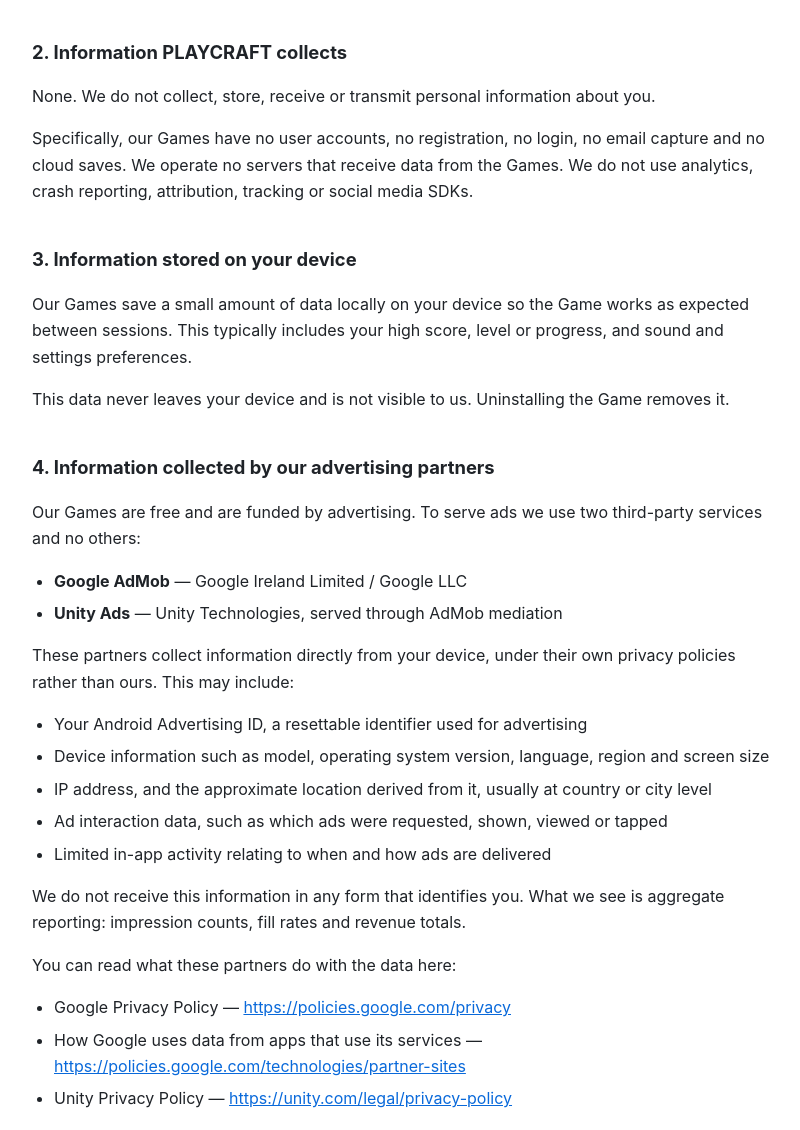
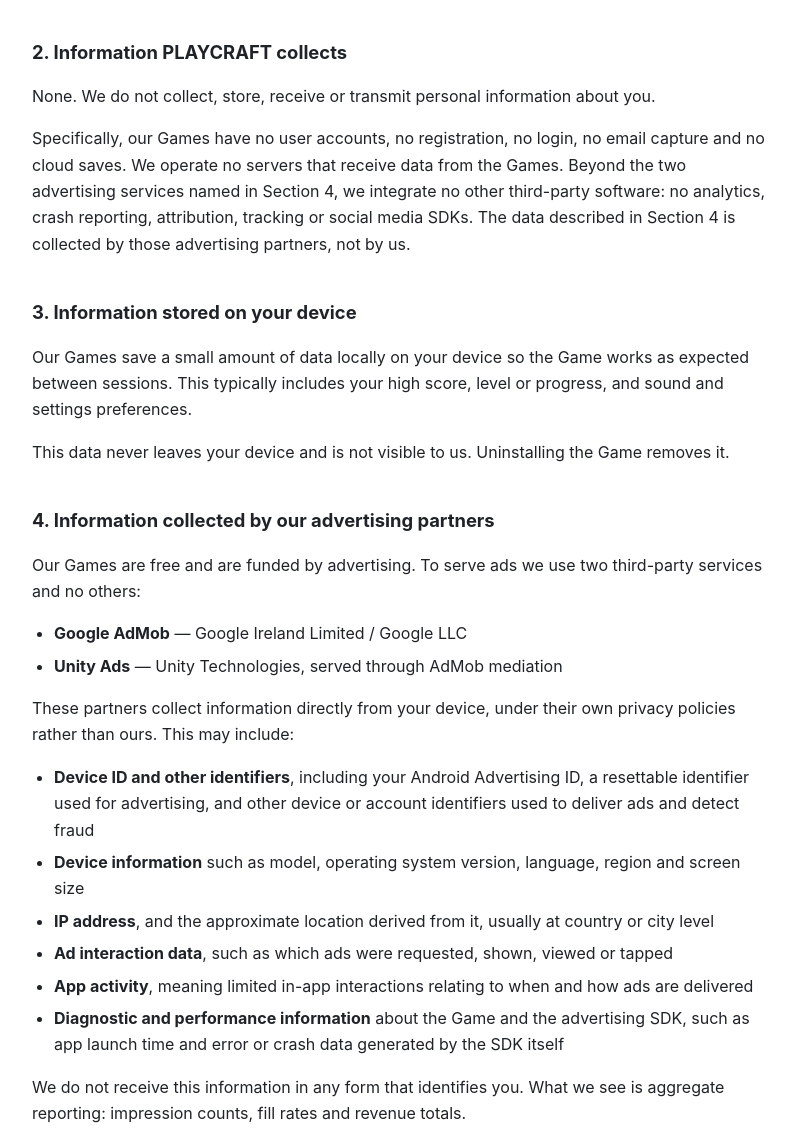
Before and after one commit to gamecraft-dev/PLAYCRAFT, a plain HTML site: page index.html in a window 1280 px wide. Shown: the part 703-1833 px from the top of the page, without its empty margins (238-1038 px from the left). Drawn offline with Linux system fonts and the light colour scheme.

Commit message:
Privacy Policy Update

```diff
--- a/index.html
+++ b/index.html
@@ -33,7 +33,7 @@
 <h1>Privacy Policy</h1>
 <p class="meta">PLAYCRAFT<br>
 Effective date: 2 September 2026<br>
-Last updated: 2 September 2026</p>
+Last updated: 6 September 2026</p>
 
 <p>This Privacy Policy explains how PLAYCRAFT ("PLAYCRAFT", "we", "us") handles information in connection with the mobile games we publish on Google Play (each, a "Game"). Please read it before installing or playing.</p>
 
@@ -51,7 +51,7 @@ Last updated: 2 September 2026</p>
 
 <h2>2. Information PLAYCRAFT collects</h2>
 <p>None. We do not collect, store, receive or transmit personal information about you.</p>
-<p>Specifically, our Games have no user accounts, no registration, no login, no email capture and no cloud saves. We operate no servers that receive data from the Games. We do not use analytics, crash reporting, attribution, tracking or social media SDKs.</p>
+<p>Specifically, our Games have no user accounts, no registration, no login, no email capture and no cloud saves. We operate no servers that receive data from the Games. Beyond the two advertising services named in Section 4, we integrate no other third-party software: no analytics, crash reporting, attribution, tracking or social media SDKs. The data described in Section 4 is collected by those advertising partners, not by us.</p>
 
 <h2>3. Information stored on your device</h2>
 <p>Our Games save a small amount of data locally on your device so the Game works as expected between sessions. This typically includes your high score, level or progress, and sound and settings preferences.</p>
@@ -65,11 +65,12 @@ Last updated: 2 September 2026</p>
 </ul>
 <p>These partners collect information directly from your device, under their own privacy policies rather than ours. This may include:</p>
 <ul>
-  <li>Your Android Advertising ID, a resettable identifier used for advertising</li>
-  <li>Device information such as model, operating system version, language, region and screen size</li>
-  <li>IP address, and the approximate location derived from it, usually at country or city level</li>
-  <li>Ad interaction data, such as which ads were requested, shown, viewed or tapped</li>
-  <li>Limited in-app activity relating to when and how ads are delivered</li>
+  <li><strong>Device ID and other identifiers</strong>, including your Android Advertising ID, a resettable identifier used for advertising, and other device or account identifiers used to deliver ads and detect fraud</li>
+  <li><strong>Device information</strong> such as model, operating system version, language, region and screen size</li>
+  <li><strong>IP address</strong>, and the approximate location derived from it, usually at country or city level</li>
+  <li><strong>Ad interaction data</strong>, such as which ads were requested, shown, viewed or tapped</li>
+  <li><strong>App activity</strong>, meaning limited in-app interactions relating to when and how ads are delivered</li>
+  <li><strong>Diagnostic and performance information</strong> about the Game and the advertising SDK, such as app launch time and error or crash data generated by the SDK itself</li>
 </ul>
 <p>We do not receive this information in any form that identifies you. What we see is aggregate reporting: impression counts, fill rates and revenue totals.</p>
 <p>You can read what these partners do with the data here:</p>
```
